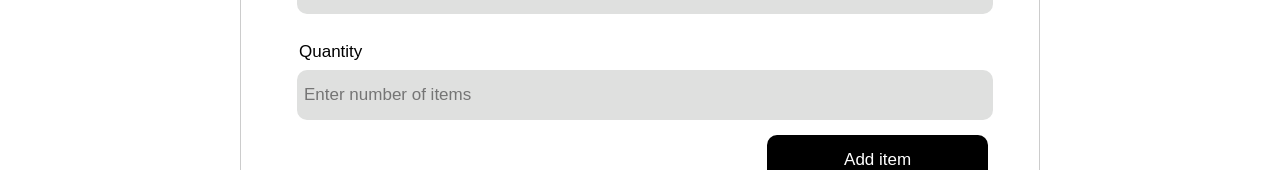
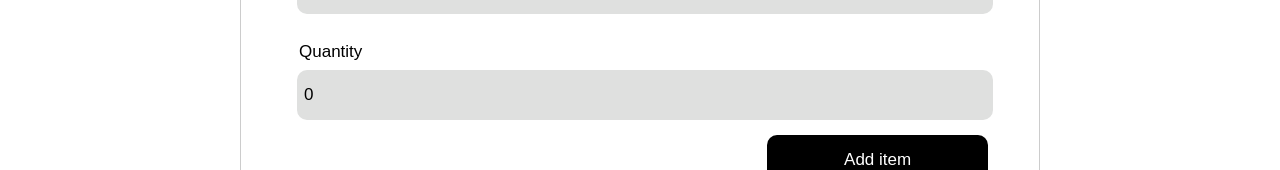
Before and after one commit to AaryaDevnani/Reus, a React (Create React App) app in the folder frontend/: page /shoppingList in a window 1280 px wide. Both pictures are taken after a click on the button "Add Item". Shown: the part 330-500 px from the top of the page. Built offline with nearby package versions, Linux system fonts and the light colour scheme; no server answers.

Commit message:
adding grocery item done

```diff
--- a/frontend/src/components/AddShoppingItem.js
+++ b/frontend/src/components/AddShoppingItem.js
@@ -1,13 +1,9 @@
-import React, {useState, useEffect} from 'react';
-import { useHistory, useLocation , NavLink} from 'react-router-dom';
-import { Modal, Button, CardGroup, Card, Container, Row, Col } from 'react-bootstrap';
-import { render } from 'react-dom';
+import React from 'react';
+import { Modal, Button } from 'react-bootstrap';
 import './styles/AddShoppingList.css';
 
-
 const AddShoppingItem = (props) => {
-
-        // const { itemInput, handleOnItemInputChange, handleAddItemSubmit } = props;
+  const { itemInput, handleOnItemInputChange, handleAddItemSubmit } = props;
   return (
     <Modal
       {...props}
@@ -19,7 +15,7 @@ import './styles/AddShoppingList.css';
         <Modal.Title id="contained-modal-title-vcenter">Add Item</Modal.Title>
       </Modal.Header>
       <Modal.Body>
-              <form className="add-form" >
+        <form className="add-form" onSubmit={handleAddItemSubmit}>
           <div className="loginContainer">
             <div className="form-contro">
               <label className="label">Item Name</label>
@@ -28,8 +24,8 @@ import './styles/AddShoppingList.css';
                 required="required"
                 placeholder="Enter item name"
                 name="name"
-                    //   value={itemInput.name}
-                    //   onChange={handleOnItemInputChange}
+                value={itemInput.name}
+                onChange={handleOnItemInputChange}
               />
             </div>
 
@@ -40,8 +36,8 @@ import './styles/AddShoppingList.css';
                 required="required"
                 placeholder="Enter number of items"
                 name="quantity"
-                    //   value={itemInput.quantity}
-                    //   onChange={handleOnItemInputChange}
+                value={itemInput.quantity}
+                onChange={handleOnItemInputChange}
               />
             </div>
 
--- a/frontend/src/components/ShoppingList.js
+++ b/frontend/src/components/ShoppingList.js
@@ -7,6 +7,7 @@ import { FaTrash } from 'react-icons/fa';
 import { useDispatch, useSelector } from 'react-redux';
 import AddShoppingItem from './AddShoppingItem';
 import {
+  addGroceryItemsAction,
   deleteGroceryItemsAction,
   storeGroceryItemsAction,
   updateGroceryItemQuantityAction
@@ -15,8 +16,48 @@ import {
 function ShoppingList() {
   const dispatch = useDispatch();
   const { groceries } = useSelector((state) => state.groceries);
+
+  // modal states
+  const { userId } = useSelector((state) => state.auth);
   const [modalShow, setModalShow] = React.useState(false);
-  const { userId } = useSelector((state) => state.auth);
+  const [itemInput, setItemInput] = useState({
+    name: '',
+    quantity: 0,
+    userId
+  });
+
+  const handleOnItemInputChange = (e) => {
+    setItemInput({ ...itemInput, [e.target.name]: e.target.value });
+  };
+
+  const addItemOptions = {
+    method: 'POST',
+    body: JSON.stringify(itemInput),
+    headers: {
+      'Content-Type': 'application/json'
+    }
+  };
+  const addItem = async () => {
+    const response = await fetch('/api/groceries', addItemOptions);
+    const data = await response.json();
+    if (data.error === '') {
+      setItemInput({
+        name: '',
+        quantity: 0
+      });
+      dispatch(addGroceryItemsAction(data.groceryItem));
+      setItems([...items, data.groceryItem]);
+      setModalShow(false);
+    } else {
+      alert(data.error);
+    }
+  };
+
+  const handleAddItemSubmit = (e) => {
+    e.preventDefault();
+    addItem();
+  };
+
   const [items, setItems] = useState(groceries);
   const getGroceries = async () => {
     const response = await fetch(`/api/groceries`, {
@@ -34,14 +75,14 @@ function ShoppingList() {
     }
   };
 
-  const deleteGrocery = async(id)=>{
-    const groceryID = id
-    const response = await fetch(`/api/groceries/${groceryID}`,{
-      method:'DELETE',
-      headers:{
+  const deleteGrocery = async (id) => {
+    const groceryID = id;
+    const response = await fetch(`/api/groceries/${groceryID}`, {
+      method: 'DELETE',
+      headers: {
         'Content-Type': 'application/json'
       }
-    })
+    });
     const data = await response.json();
     if (data.error === '') {
       setItems(items.filter((i) => i._id !== groceryID));
@@ -49,7 +90,7 @@ function ShoppingList() {
     } else {
       alert(data.error);
     }
-  }
+  };
 
   useEffect(() => {
     if (!groceries.length > 0) {
@@ -69,7 +110,13 @@ function ShoppingList() {
           Add Item
         </Button>
 
-        <AddShoppingItem show={modalShow} onHide={() => setModalShow(false)} />
+        <AddShoppingItem
+          show={modalShow}
+          itemInput={itemInput}
+          handleOnItemInputChange={handleOnItemInputChange}
+          handleAddItemSubmit={handleAddItemSubmit}
+          onHide={() => setModalShow(false)}
+        />
       </>
       <div className="list-items">
         <div>
@@ -98,7 +145,13 @@ function ShoppingList() {
                   width="8rem"
                 />
               </p>
-              <button onClick={() => {deleteGrocery(item._id); }} type="button" className="bin col">
+              <button
+                onClick={() => {
+                  deleteGrocery(item._id);
+                }}
+                type="button"
+                className="bin col"
+              >
                 <FaTrash />
               </button>
             </div>
```
Also changed, not shown: frontend/src/components/AddItem.js (+3 -4 lines), 1 other file (tests, documents, lock files or other folders). Lines whose indentation alone changed are shown as unchanged.
